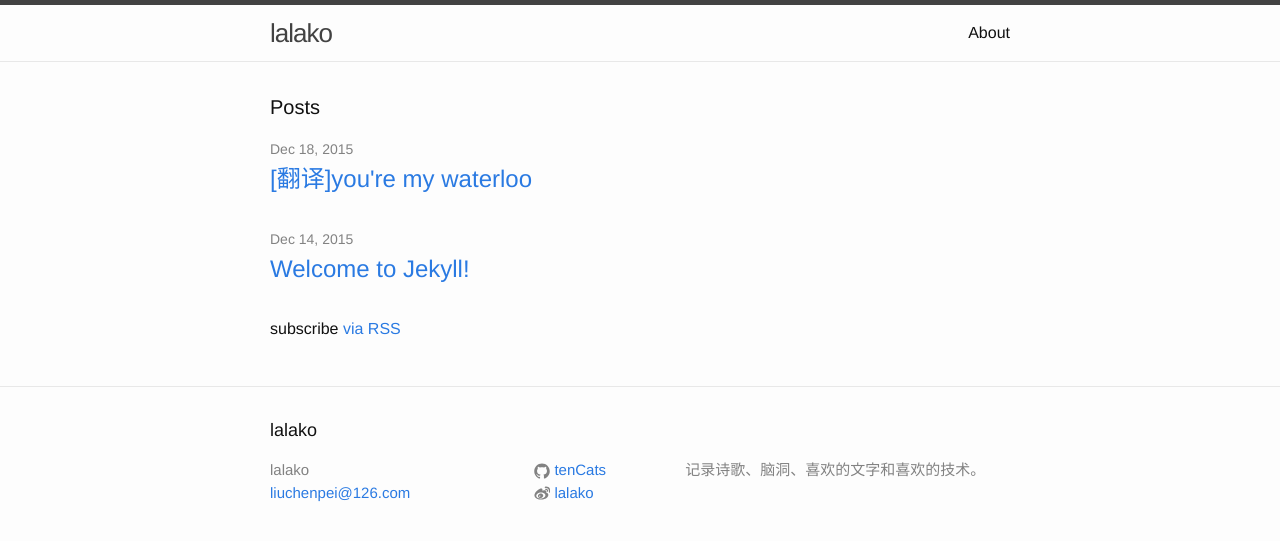
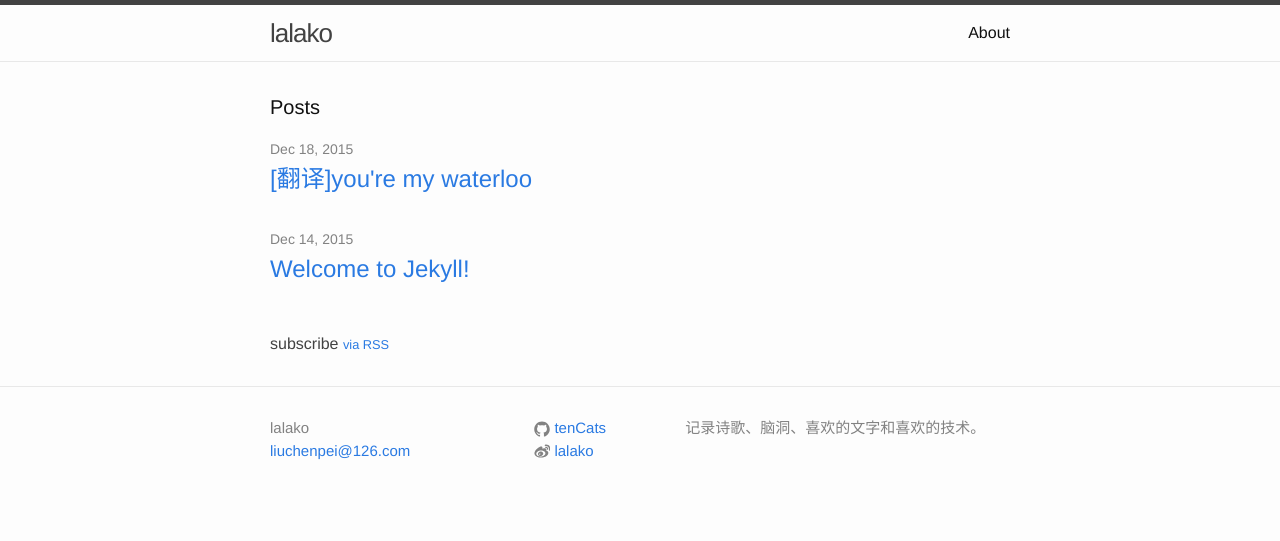
Before and after one commit to tenCats/tenCats.github.io, a Jekyll site: the page built from index.html, in a window 1280 px wide. Shown: the top 541 px of the page. Built offline with Jekyll 4.4.1, drawn with Linux system fonts in a browser that asks for light colours.

Commit message:
change some layout

```diff
--- a/_includes/footer.html
+++ b/_includes/footer.html
@@ -2,7 +2,7 @@
 
   <div class="wrapper">
 
-    <h2 class="footer-heading">{{ site.title }}</h2>
+    <!-- <h2 class="footer-heading">{{ site.title }}</h2> -->
 
     <div class="footer-col-wrapper">
       <div class="footer-col  footer-col-1">
--- a/_sass/_base.scss
+++ b/_sass/_base.scss
@@ -98,7 +98,7 @@ a {
 
     &:hover {
         color: $text-color;
-        text-decoration: underline;
+        text-decoration: none;
     }
 }
 
--- a/_sass/_layout.scss
+++ b/_sass/_layout.scss
@@ -234,3 +234,18 @@
         }
     }
 }
+
+  /*
+    rss-subscribe
+  */
+.rss-subscribe {
+  color: $grey-color-dark;
+
+  padding-top: 15px;
+  margin-bottom: 0px;
+
+  a {
+    color: $brand-color;
+    font-size: 80%;
+  }
+}
```
